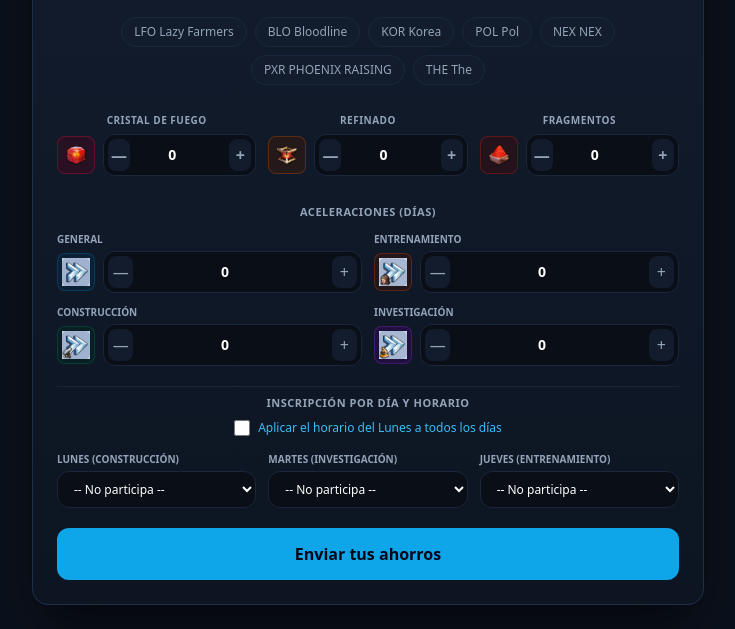
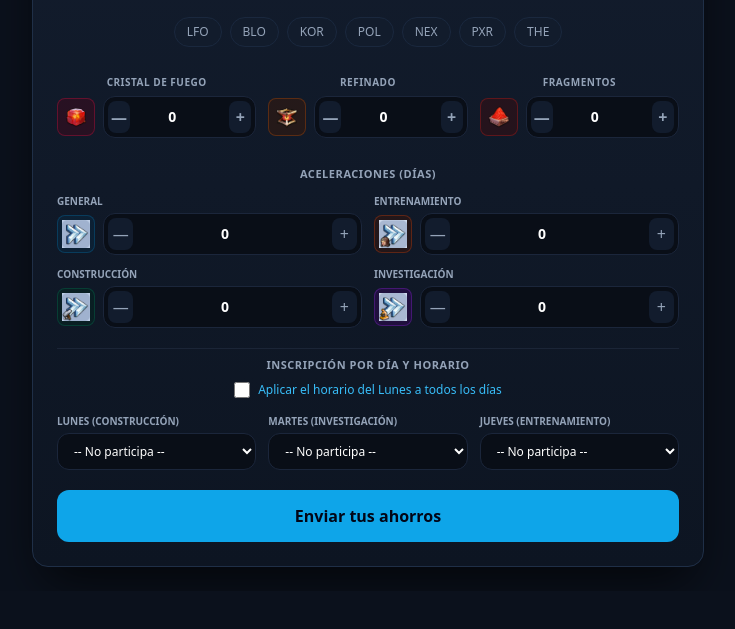
Before and after one commit to Juaanja/svsprep.github.io, a plain HTML site: page index.html in a window 1280 px wide. Shown: the part 218-847 px from the top of the page, without its empty margins (272-1007 px from the left). After the commit the page ends 809 px from the top, so only its background shows below. Drawn offline with nearby package versions, Linux system fonts and the light colour scheme; no server answers.

Commit message:
Update index.html

```diff
--- a/index.html
+++ b/index.html
@@ -58,13 +58,13 @@
         <!-- Alianzas -->
         <div>
           <div class="flex flex-wrap justify-center gap-2" id="allianceContainer">
-            <button type="button" class="alliance-btn badge-btn text-xs px-3 py-1.5 rounded-full" data-val="LFO Lazy Farmers">LFO Lazy Farmers</button>
-            <button type="button" class="alliance-btn badge-btn text-xs px-3 py-1.5 rounded-full" data-val="BLO Bloodline">BLO Bloodline</button>
-            <button type="button" class="alliance-btn badge-btn text-xs px-3 py-1.5 rounded-full" data-val="KOR Korea">KOR Korea</button>
-            <button type="button" class="alliance-btn badge-btn text-xs px-3 py-1.5 rounded-full" data-val="POL Pol">POL Pol</button>
-            <button type="button" class="alliance-btn badge-btn text-xs px-3 py-1.5 rounded-full" data-val="NEX NEX">NEX NEX</button>
-            <button type="button" class="alliance-btn badge-btn text-xs px-3 py-1.5 rounded-full" data-val="PXR PHOENIX RAISING">PXR PHOENIX RAISING</button>
-            <button type="button" class="alliance-btn badge-btn text-xs px-3 py-1.5 rounded-full" data-val="THE The">THE The</button>
+            <button type="button" class="alliance-btn badge-btn text-xs px-3 py-1.5 rounded-full" data-val="LFO Lazy Farmers">LFO</button>
+            <button type="button" class="alliance-btn badge-btn text-xs px-3 py-1.5 rounded-full" data-val="BLO Bloodline">BLO</button>
+            <button type="button" class="alliance-btn badge-btn text-xs px-3 py-1.5 rounded-full" data-val="KOR Korea">KOR</button>
+            <button type="button" class="alliance-btn badge-btn text-xs px-3 py-1.5 rounded-full" data-val="POL Pol">POL</button>
+            <button type="button" class="alliance-btn badge-btn text-xs px-3 py-1.5 rounded-full" data-val="NEX NEX">NEX</button>
+            <button type="button" class="alliance-btn badge-btn text-xs px-3 py-1.5 rounded-full" data-val="PXR PHOENIX RAISING">PXR</button>
+            <button type="button" class="alliance-btn badge-btn text-xs px-3 py-1.5 rounded-full" data-val="THE The">THE</button>
           </div>
         </div>
 
```
